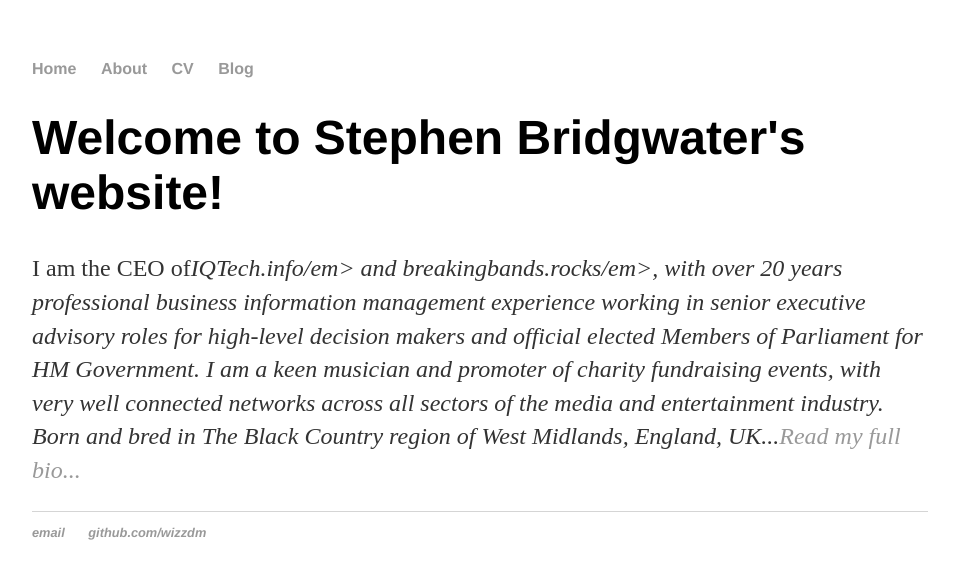
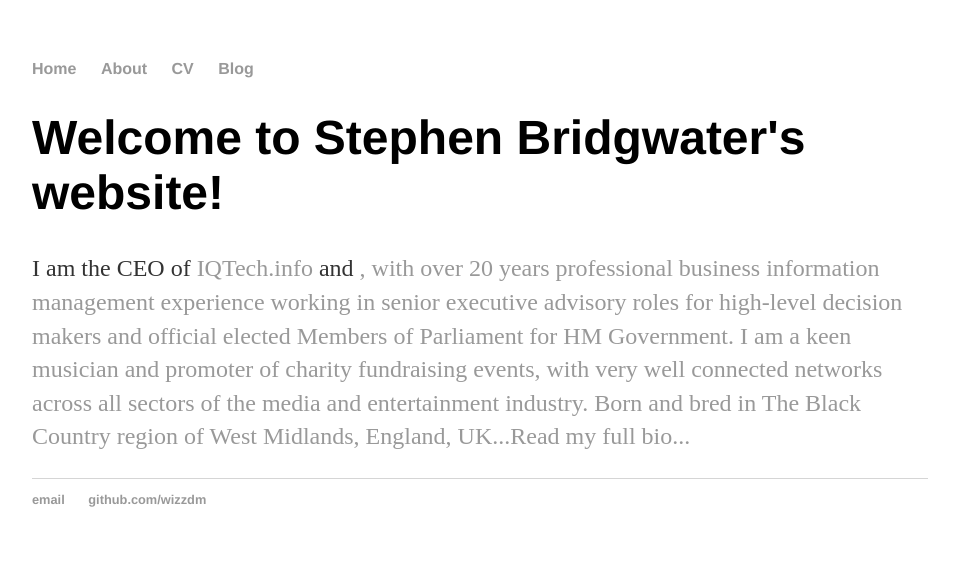
Before and after one commit to wizzdm/wizzdm.github.io, a Jekyll site: the page built from index.html, in a window 1280 px wide. Shown: the top 579 px of the page, without its empty margins (160-1114 px from the left). Built offline with Jekyll 4.4.1, drawn with Linux system fonts in a browser that asks for light colours.

Commit message:
Update index.html

```diff
--- a/index.html
+++ b/index.html
@@ -4,5 +4,5 @@
 ---
 <div class="blurb">
 	<h1>Welcome to Stephen Bridgwater's website!</h1>
-	<p>I am the CEO of<em>IQTech.info/em> and <em>breakingbands.rocks/em>, with over 20 years professional business information management experience working in senior executive advisory roles for high-level decision makers and official elected Members of Parliament for HM Government. I am a keen musician and promoter of charity fundraising events, with very well connected networks across all sectors of the media and entertainment industry. Born and bred in The Black Country region of West Midlands, England, UK...<a href="/about">Read my full bio...</a></p>
+<p>I am the CEO of <a href="IQTech.info">IQTech.info</a> and <a href="breakingbands.rocks"BreakingBands.Rocks</a>, with over 20 years professional business information management experience working in senior executive advisory roles for high-level decision makers and official elected Members of Parliament for HM Government. I am a keen musician and promoter of charity fundraising events, with very well connected networks across all sectors of the media and entertainment industry. Born and bred in The Black Country region of West Midlands, England, UK...<a href="/about">Read my full bio...</a></p>
 </div><!-- /.blurb -->
```
